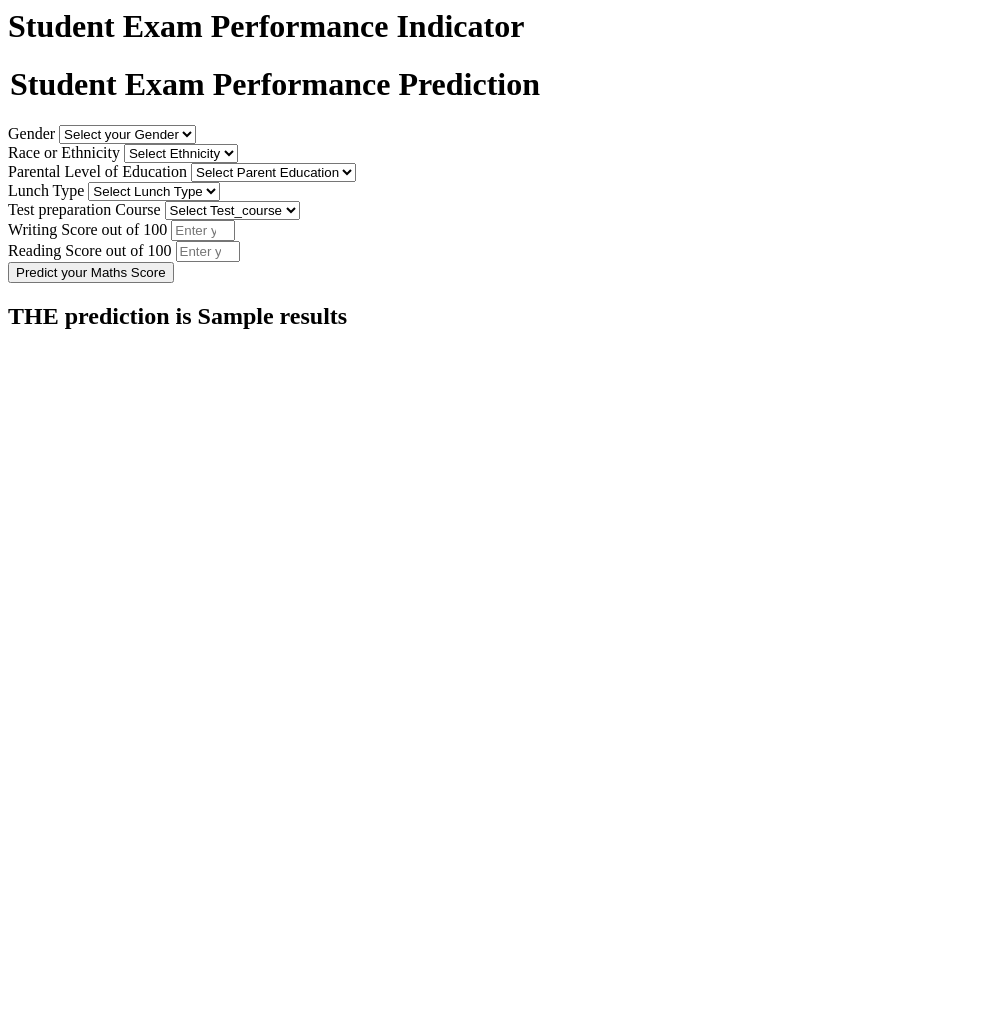
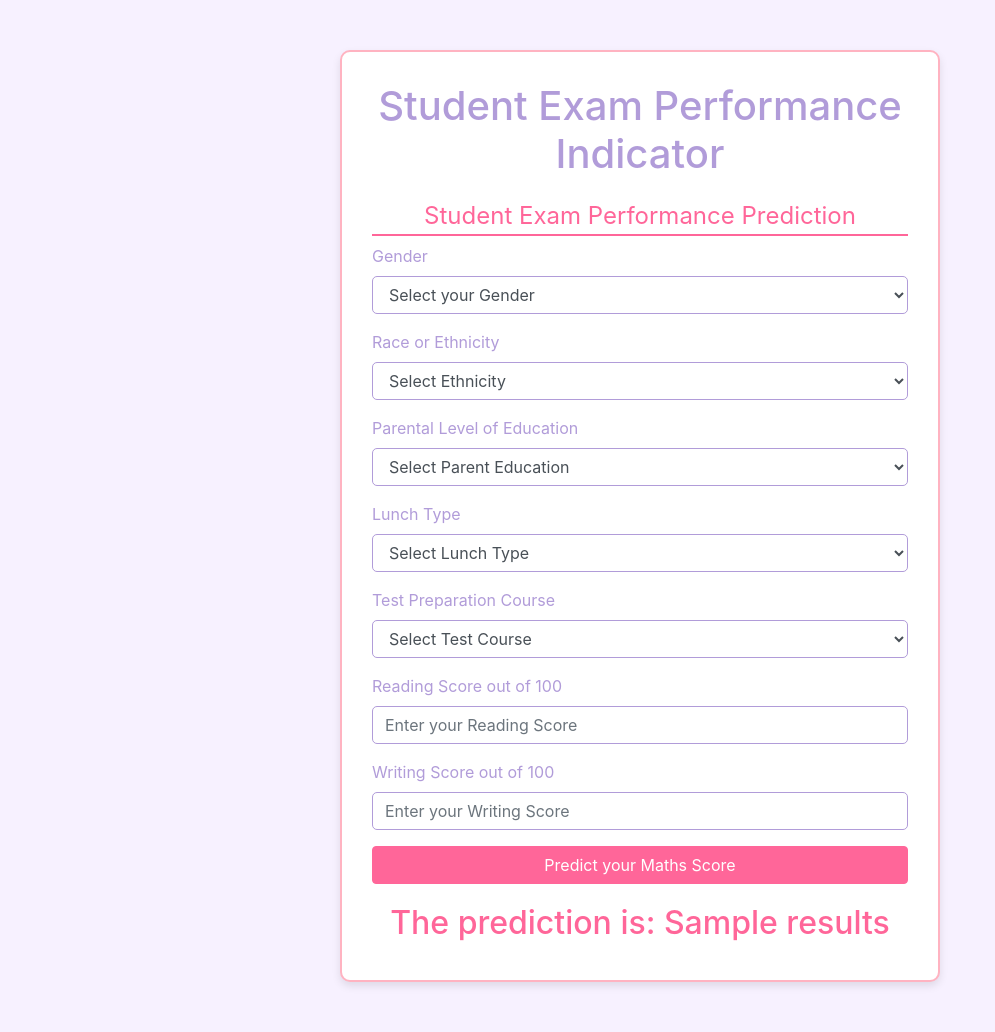
Before and after one commit to kimbadanti/Strudent_performance_predictor, a Flask app: template templates/home.html in a window 1280 px wide. Shown: the whole page, without its empty margins (0-995 px from the left). Before the commit the page ends 329 px from the top, so only its background shows below. Run offline with Flask 3, Linux system fonts and the light colour scheme; the template is opened without the code that fills it: most values are stand-ins (such as "Sample title", 1, 10 or a date in 2020); some libraries are stand-ins or nearby versions.

Commit message:
updating the form style

```diff
--- a/templates/home.html
+++ b/templates/home.html
@@ -1,111 +1,127 @@
-<html>
+<!DOCTYPE html>
+<html lang="en">
+<head>
+    <meta charset="UTF-8">
+    <meta name="viewport" content="width=device-width, initial-scale=1.0">
+    <title>Student Exam Performance Indicator</title>
+    <link rel="stylesheet" href="https://stackpath.bootstrapcdn.com/bootstrap/4.3.1/css/bootstrap.min.css">
+    <style>
+        body {
+            background-color: #f7f1ff;
+        }
+        .login {
+            max-width: 600px;
+            margin: 50px auto;
+            background: #fff;
+            padding: 30px;
+            border-radius: 10px;
+            box-shadow: 0 4px 8px rgba(0, 0, 0, 0.1);
+            border: 2px solid #ffb3c1;
+        }
+        .login h1 {
+            text-align: center;
+            margin-bottom: 20px;
+            color: #b19cd9;
+        }
+        .login h2 {
+            text-align: center;
+            margin-top: 20px;
+            color: #ff6699;
+        }
+        .btn-primary {
+            width: 100%;
+            background-color: #ff6699;
+            border-color: #ff6699;
+        }
+        .btn-primary:hover {
+            background-color: #e55c8a;
+            border-color: #e55c8a;
+        }
+        .form-label {
+            color: #b19cd9;
+        }
+        .form-control {
+            border-radius: 5px;
+            border: 1px solid #b19cd9;
+        }
+        legend {
+            color: #ff6699;
+            border-bottom: 2px solid #ff6699;
+        }
+    </style>
+</head>
 <body>
+    <div class="container">
         <div class="login">
             <h1>Student Exam Performance Indicator</h1>
-
-       <form action="{{ url_for('predict_datapoint')}}" method="post">
-        <h1>
-            <legend>Student Exam Performance Prediction</legend>
-        </h1>
-        <div class="mb-3">
-            <label class="form-label">Gender</label>
-            <select class="form-control" name="gender" placeholder="Enter you Gender" required>
-                <option class="placeholder" selected disabled value="">Select your Gender</option>
-                <option value="male">
-                    Male
-                </option>
-                <option value="female">
-                    Female
-                </option>
+            <form action="{{ url_for('predict_datapoint') }}" method="post">
+                <fieldset>
+                    <legend class="text-center">Student Exam Performance Prediction</legend>
+                    <div class="form-group">
+                        <label for="gender" class="form-label">Gender</label>
+                        <select class="form-control" id="gender" name="gender" required>
+                            <option selected disabled value="">Select your Gender</option>
+                            <option value="male">Male</option>
+                            <option value="female">Female</option>
                         </select>
                     </div>
-        <div class="mb-3">
-            <label class="form-label">Race or Ethnicity</label>
-            <select class="form-control" name="ethnicity" placeholder="Enter you ethnicity" required>
-                <option class="placeholder" selected disabled value="">Select Ethnicity</option>
-                <option value="group A">
-                    Group A
-                </option>
-                <option value="group B">
-                    Group B
-                </option>
-                <option value="group C">
-                    Group C
-                </option>
-                <option value="group D">
-                    Group D
-                </option>
-                <option value="group E">
-                    Group E
-                </option>
+                    <div class="form-group">
+                        <label for="ethnicity" class="form-label">Race or Ethnicity</label>
+                        <select class="form-control" id="ethnicity" name="ethnicity" required>
+                            <option selected disabled value="">Select Ethnicity</option>
+                            <option value="group A">Group A</option>
+                            <option value="group B">Group B</option>
+                            <option value="group C">Group C</option>
+                            <option value="group D">Group D</option>
+                            <option value="group E">Group E</option>
                         </select>
                     </div>
-        <div class="mb-3">
-            <label class="form-label">Parental Level of Education</label>
-            <select class="form-control" name="parental_level_of_education"
-                placeholder="Enter you Parent Education" required>
-                <option class="placeholder" selected disabled value="">Select Parent Education</option>
-                <option value="associate's degree">
-                    associate's degree
-                </option>
-                <option value="bachelor's degree">
-                    bachelor's degree
-                </option>
-                <option value="high school">
-                    high school
-                </option>
-                <option value="master's degree">
-                    master's degree
-                </option>
-                <option value="some college">
-                    some college
-                </option>
-                <option value="some high school">
-                    some high school
-                </option>
+                    <div class="form-group">
+                        <label for="parental_education" class="form-label">Parental Level of Education</label>
+                        <select class="form-control" id="parental_education" name="parental_level_of_education" required>
+                            <option selected disabled value="">Select Parent Education</option>
+                            <option value="associate's degree">Associate's Degree</option>
+                            <option value="bachelor's degree">Bachelor's Degree</option>
+                            <option value="high school">High School</option>
+                            <option value="master's degree">Master's Degree</option>
+                            <option value="some college">Some College</option>
+                            <option value="some high school">Some High School</option>
                         </select>
                     </div>
-        <div class="mb-3">
-            <label class="form-label">Lunch Type</label>
-            <select class="form-control" name="lunch" placeholder="Enter you Lunch" required>
-                <option class="placeholder" selected disabled value="">Select Lunch Type</option>
-                <option value="free/reduced">
-                    free/reduced
-                </option>
-                <option value="standard">
-                    standard
-                </option>
+                    <div class="form-group">
+                        <label for="lunch" class="form-label">Lunch Type</label>
+                        <select class="form-control" id="lunch" name="lunch" required>
+                            <option selected disabled value="">Select Lunch Type</option>
+                            <option value="free/reduced">Free/Reduced</option>
+                            <option value="standard">Standard</option>
                         </select>
                     </div>
-        <div class="mb-3">
-            <label class="form-label">Test preparation Course</label>
-            <select class="form-control" name="test_preparation_course" placeholder="Enter you Course"
-                required>
-                <option class="placeholder" selected disabled value="">Select Test_course</option>
-                <option value="none">
-                    None
-                </option>
-                <option value="completed">
-                    Completed
-                </option>
+                    <div class="form-group">
+                        <label for="test_preparation" class="form-label">Test Preparation Course</label>
+                        <select class="form-control" id="test_preparation" name="test_preparation_course" required>
+                            <option selected disabled value="">Select Test Course</option>
+                            <option value="none">None</option>
+                            <option value="completed">Completed</option>
                         </select>
                     </div>
-        <div class="mb-3">
-            <label class="form-label">Writing Score out of 100</label>
-            <input class="form-control" type="number" name="reading_score"
-                placeholder="Enter your Reading score" min='0' max='100' />
+                    <div class="form-group">
+                        <label for="reading_score" class="form-label">Reading Score out of 100</label>
+                        <input type="number" class="form-control" id="reading_score" name="reading_score" placeholder="Enter your Reading Score" min="0" max="100" required>
                     </div>
-        <div class="mb-3">
-            <label class="form-label">Reading Score out of 100</label>
-            <input class="form-control" type="number" name="writing_score"
-                placeholder="Enter your Reading Score" min='0' max='100' />
+                    <div class="form-group">
+                        <label for="writing_score" class="form-label">Writing Score out of 100</label>
+                        <input type="number" class="form-control" id="writing_score" name="writing_score" placeholder="Enter your Writing Score" min="0" max="100" required>
                     </div>
-        <div class="mb-3">
-            <input class="btn btn-primary" type="submit" value="Predict your Maths Score" required />
-        </div>
+                    <button type="submit" class="btn btn-primary">Predict your Maths Score</button>
+                </fieldset>
             </form>
             <h2>
-       THE  prediction is {{results}}
+                The prediction is: {{ results }}
             </h2>
-   <body>
+        </div>
+    </div>
+    <script src="https://code.jquery.com/jquery-3.3.1.slim.min.js"></script>
+    <script src="https://cdnjs.cloudflare.com/ajax/libs/popper.js/1.14.7/umd/popper.min.js"></script>
+    <script src="https://stackpath.bootstrapcdn.com/bootstrap/4.3.1/js/bootstrap.min.js"></script>
+</body>
 </html>
```
Lines whose indentation alone changed are shown as unchanged.
